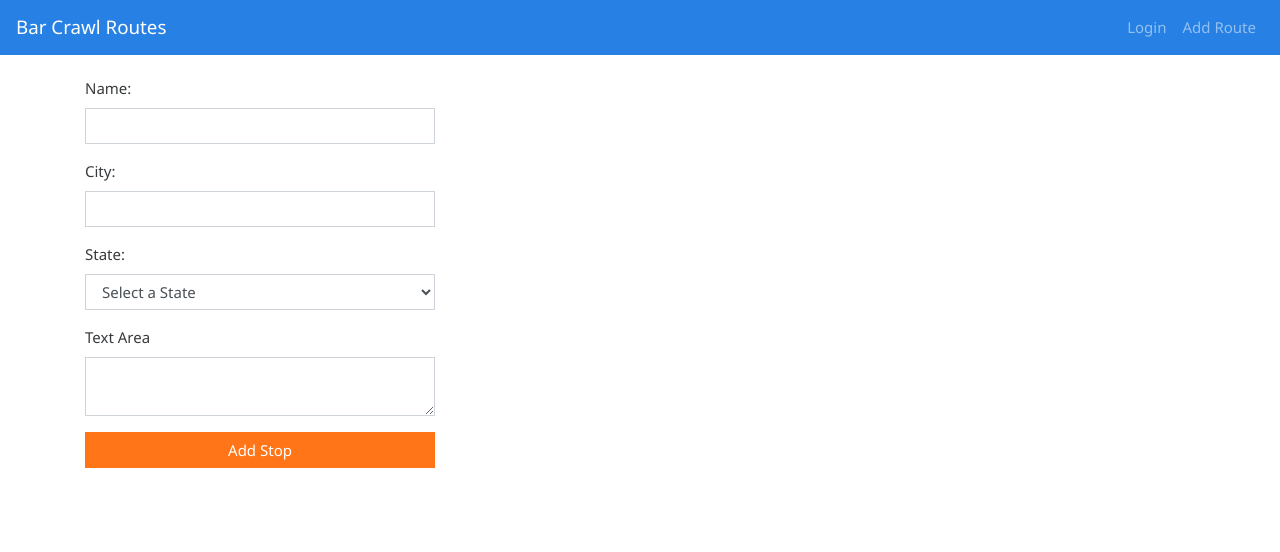
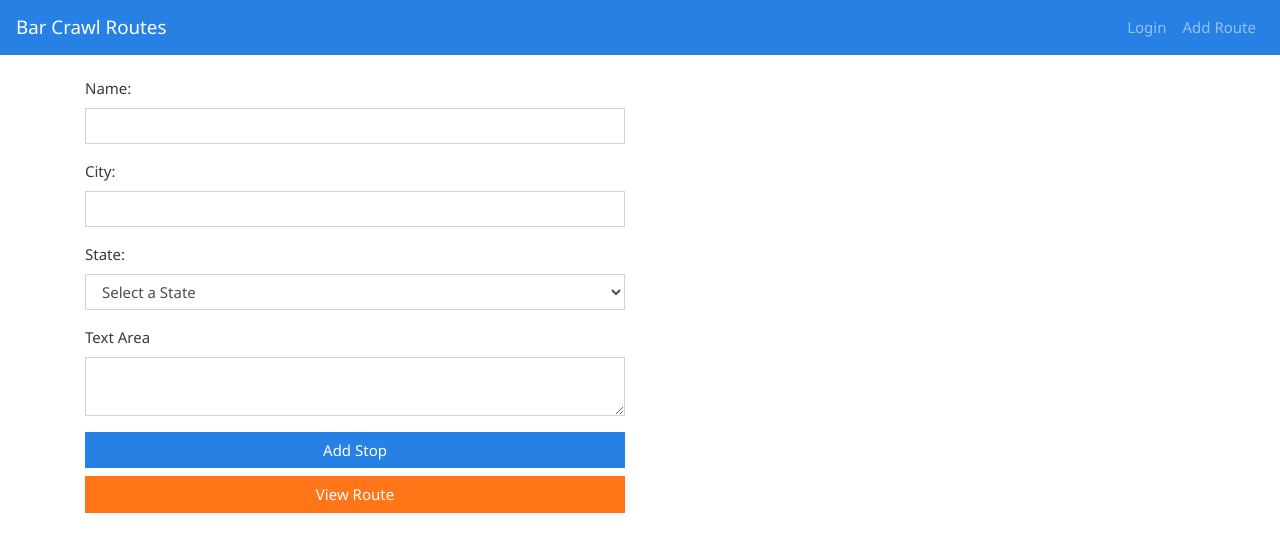
Before and after one commit to lwerner27/bar-crawl-route, a React (Create React App) app in the folder client/: page /create/route in a window 1280 px wide. Shown: the top 552 px of the page. Built offline with nearby package versions, Linux system fonts and the light colour scheme.

Commit message:
updated layout elements

```diff
--- a/client/src/pages/CreateRoute.js
+++ b/client/src/pages/CreateRoute.js
@@ -79,7 +79,7 @@ export default class CreateRoute extends Component {
         return (
             <Container>
                 <Row>
-                    <Col sm="12" md="4">
+                    <Col sm="12" md="6">
                         <br/>
                         <Form>
                             <FormGroup>
@@ -101,11 +101,12 @@ export default class CreateRoute extends Component {
                                 <Label for="description">Text Area</Label>
                                 <Input type="textarea" name="description" id="description" />
                             </FormGroup>
-                            <Button color="warning" block onClick={this.toggle}>Add Stop</Button>
+                            <Button color="primary" block onClick={this.toggle}>Add Stop</Button>
+                            <Button color="warning" block>View Route</Button>
                         </Form>
                     </Col>
 
-                    <Col sm="12" md="4">
+                    <Col sm="12" md="6">
                         <br/>
                         <StopList stops={this.state.stops}/>
                     </Col>
@@ -125,9 +126,7 @@ export default class CreateRoute extends Component {
                             </FormGroup>
                             <Button onClick={this.searchPlaces} color="primary">Search</Button>
                         </Form>
-                        <br />
                         <hr />
-                        <br />
                         <CardGroup>
                             <ResultsDisplay clickHandler={this.addStop} results={this.state.searchResults} />
                         </CardGroup>
```
